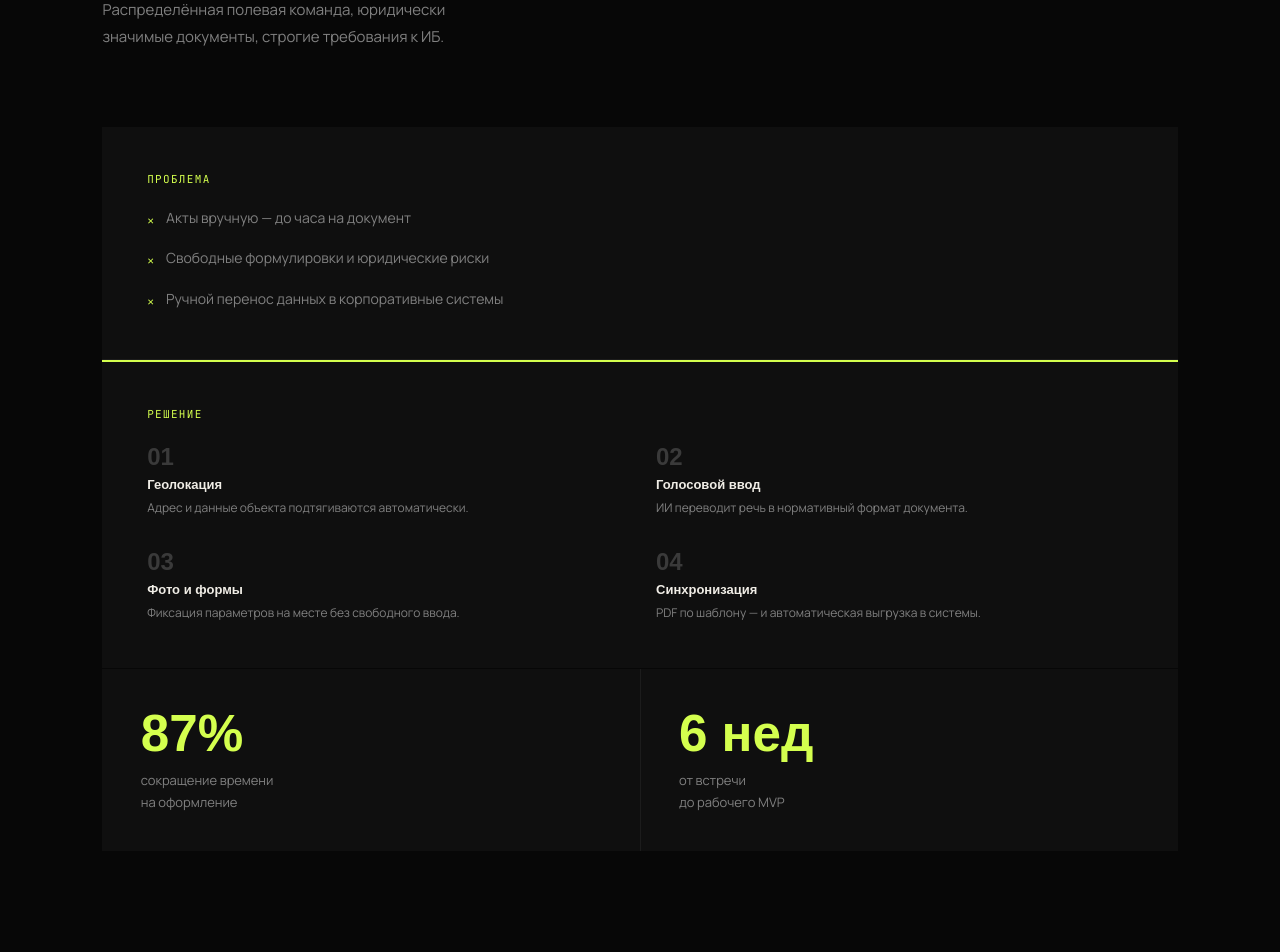
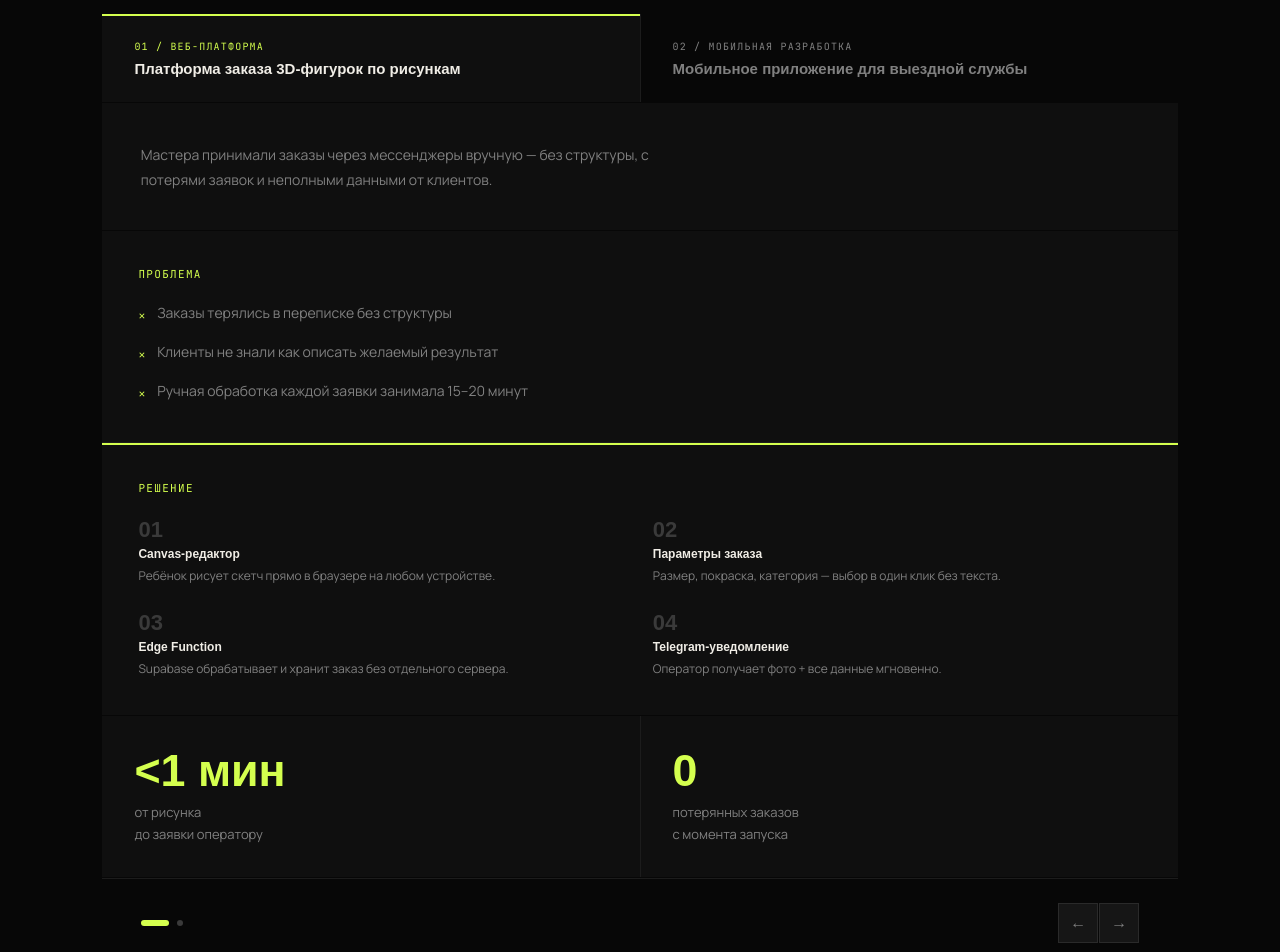
Before and after one commit to tonywkx/folk, a Next.js app: page / in a window 1280 px wide. Shown: the part 6740-7692 px from the top of the page. Built offline with nearby package versions, Linux system fonts and the light colour scheme; a web font is replaced by a local one.

Commit message:
feat: add new case

```diff
--- a/app/_sections/CaseSection.tsx
+++ b/app/_sections/CaseSection.tsx
@@ -1,24 +1,7 @@
 "use client";
 
 import { useReveal } from "@/app/_hooks/useReveal";
-
-const CHALLENGES = [
-  "Акты вручную — до часа на документ",
-  "Свободные формулировки и юридические риски",
-  "Ручной перенос данных в корпоративные системы",
-];
-
-const SOLUTION_STEPS = [
-  { num: "01", title: "Геолокация", desc: "Адрес и данные объекта подтягиваются автоматически." },
-  { num: "02", title: "Голосовой ввод", desc: "ИИ переводит речь в нормативный формат документа." },
-  { num: "03", title: "Фото и формы", desc: "Фиксация параметров на месте без свободного ввода." },
-  { num: "04", title: "Синхронизация", desc: "PDF по шаблону — и автоматическая выгрузка в системы." },
-];
-
-const RESULTS = [
-  { value: "87%", label: "сокращение времени\nна оформление" },
-  { value: "6 нед", label: "от встречи\nдо рабочего MVP" },
-];
+import { useState, useRef, useEffect } from "react";
 
 function RevealDiv({ children, className, style, delay }: {
   children: React.ReactNode;
@@ -34,78 +17,285 @@ function RevealDiv({ children, className, style, delay }: {
   );
 }
 
-export function CaseSection() {
+const CASES = [
+  {
+    tag: "01 / ВЕБ-ПЛАТФОРМА",
+    title: "Платформа заказа 3D-фигурок по рисункам",
+    desc: "Мастера принимали заказы через мессенджеры вручную — без структуры, с потерями заявок и неполными данными от клиентов.",
+    challenges: [
+      "Заказы терялись в переписке без структуры",
+      "Клиенты не знали как описать желаемый результат",
+      "Ручная обработка каждой заявки занимала 15–20 минут",
+    ],
+    steps: [
+      { num: "01", title: "Canvas-редактор", desc: "Ребёнок рисует скетч прямо в браузере на любом устройстве." },
+      { num: "02", title: "Параметры заказа", desc: "Размер, покраска, категория — выбор в один клик без текста." },
+      { num: "03", title: "Edge Function", desc: "Supabase обрабатывает и хранит заказ без отдельного сервера." },
+      { num: "04", title: "Telegram-уведомление", desc: "Оператор получает фото + все данные мгновенно." },
+    ],
+    results: [
+      { value: "<1 мин", label: "от рисунка\nдо заявки оператору" },
+      { value: "0", label: "потерянных заказов\nс момента запуска" },
+    ],
+  },
+  {
+    tag: "02 / МОБИЛЬНАЯ РАЗРАБОТКА",
+    title: "Мобильное приложение для выездной службы",
+    desc: "Крупная корпоративная структура. Распределённая полевая команда, юридически значимые документы, строгие требования к ИБ.",
+    challenges: [
+      "Акты вручную — до часа на документ",
+      "Свободные формулировки и юридические риски",
+      "Ручной перенос данных в корпоративные системы",
+    ],
+    steps: [
+      { num: "01", title: "Геолокация", desc: "Адрес и данные объекта подтягиваются автоматически." },
+      { num: "02", title: "Голосовой ввод", desc: "ИИ переводит речь в нормативный формат документа." },
+      { num: "03", title: "Фото и формы", desc: "Фиксация параметров на месте без свободного ввода." },
+      { num: "04", title: "Синхронизация", desc: "PDF по шаблону — и автоматическая выгрузка в системы." },
+    ],
+    results: [
+      { value: "87%", label: "сокращение времени\nна оформление" },
+      { value: "6 нед", label: "от встречи\nдо рабочего MVP" },
+    ],
+  },
+] as const;
+
+function CaseSlider() {
+  const [active, setActive] = useState(0);
+  const [animDir, setAnimDir] = useState<"left" | "right">("right");
+  const [visible, setVisible] = useState(true);
+  const timerRef = useRef<ReturnType<typeof setTimeout> | null>(null);
+
+  const go = (idx: number) => {
+    if (idx === active) return;
+    const dir = idx > active ? "right" : "left";
+    setAnimDir(dir);
+    setVisible(false);
+    timerRef.current = setTimeout(() => {
+      setActive(idx);
+      setVisible(true);
+    }, 260);
+  };
+
+  useEffect(() => () => { if (timerRef.current) clearTimeout(timerRef.current); }, []);
+
+  const c = CASES[active];
+
   return (
-    <section id="кейс" style={{ padding: "var(--section-py) 0", borderTop: "1px solid var(--border)" }}>
-      <div className="container">
+    <div>
+      {/* Табы */}
+      <div style={{
+        display: "flex",
+        gap: 1,
+        background: "var(--border)",
+        marginBottom: 1,
+      }}>
+        {CASES.map((item, i) => (
+          <button
+            key={i}
+            onClick={() => go(i)}
+            style={{
+              flex: 1,
+              padding: "clamp(16px,2vw,24px) clamp(20px,2.5vw,32px)",
+              background: active === i ? "var(--bg2)" : "var(--bg)",
+              border: "none",
+              cursor: "pointer",
+              textAlign: "left",
+              transition: "background 0.2s",
+              borderTop: active === i ? "2px solid var(--accent)" : "2px solid transparent",
+              position: "relative",
+            }}
+          >
+            <div className="font-mono-custom" style={{
+              fontSize: 10,
+              letterSpacing: "0.12em",
+              color: active === i ? "var(--accent)" : "var(--muted)",
+              marginBottom: 6,
+              transition: "color 0.2s",
+            }}>
+              {item.tag}
+            </div>
+            <div className="font-display" style={{
+              fontSize: "clamp(12px,1.5vw,15px)",
+              fontWeight: 700,
+              color: active === i ? "var(--text)" : "var(--muted)",
+              lineHeight: 1.3,
+              transition: "color 0.2s",
+            }}>
+              {item.title}
+            </div>
+          </button>
+        ))}
+      </div>
 
-        {/* Заголовок */}
-        <RevealDiv delay="d100">
-          <div className="font-mono-custom" style={{ fontSize: 11, color: "var(--muted)", letterSpacing: "0.15em", marginBottom: 16 }}>
-            {"// КЕЙС"}
-          </div>
-          <div style={{ display: "flex", alignItems: "flex-end", justifyContent: "space-between", flexWrap: "wrap", gap: 32, marginBottom: "clamp(48px,6vw,80px)" }}>
-            <h2 className="font-display" style={{ fontSize: "clamp(36px,5vw,64px)", fontWeight: 900, letterSpacing: "-0.02em", lineHeight: 1.05 }}>
-              Мобильное приложение<br />
-              для <span style={{ color: "var(--accent)" }}>выездной службы</span>
-            </h2>
-            <p style={{ fontSize: 15, color: "var(--muted)", maxWidth: 360, lineHeight: 1.8 }}>
-              Крупная корпоративная структура. Распределённая полевая команда, юридически значимые документы, строгие требования к ИБ.
-            </p>
-          </div>
-        </RevealDiv>
+      {/* Контент */}
+      <div style={{
+        opacity: visible ? 1 : 0,
+        transform: visible
+          ? "translateX(0)"
+          : animDir === "right" ? "translateX(24px)" : "translateX(-24px)",
+        transition: "opacity 0.26s ease, transform 0.26s ease",
+      }}>
+        {/* Описание */}
+        <div style={{
+          padding: "clamp(24px,3vw,40px)",
+          background: "var(--bg2)",
+          marginBottom: 1,
+        }}>
+          <p style={{ fontSize: 14, color: "var(--muted)", lineHeight: 1.8, maxWidth: 560 }}>
+            {c.desc}
+          </p>
+        </div>
 
         {/* Проблема + Решение */}
-        <div className="lg:grid-cols-2" style={{ display: "grid", gridTemplateColumns: "1fr", gap: 1, background: "var(--border)", marginBottom: 1 }}>
-          <RevealDiv delay="d200" style={{ padding: "clamp(28px,3.5vw,48px)", background: "var(--bg2)" }}>
+        <div
+          className="lg:grid-cols-2"
+          style={{ display: "grid", gridTemplateColumns: "1fr", gap: 1, background: "var(--border)", marginBottom: 1 }}
+        >
+          <div style={{ padding: "clamp(24px,3vw,36px)", background: "var(--bg2)" }}>
             <div className="font-mono-custom" style={{ fontSize: 11, color: "var(--accent)", letterSpacing: "0.12em", marginBottom: 20 }}>
               ПРОБЛЕМА
             </div>
-            <ul style={{ display: "flex", flexDirection: "column", gap: 14 }}>
-              {CHALLENGES.map((item) => (
+            <ul style={{ display: "flex", flexDirection: "column", gap: 12 }}>
+              {c.challenges.map((item) => (
                 <li key={item} style={{ display: "flex", alignItems: "flex-start", gap: 12, fontSize: 14, color: "var(--muted)", lineHeight: 1.7 }}>
                   <span style={{ color: "var(--accent)", marginTop: 3, flexShrink: 0 }}>×</span>
                   {item}
                 </li>
               ))}
             </ul>
-          </RevealDiv>
+          </div>
 
-          <RevealDiv delay="d300" style={{ padding: "clamp(28px,3.5vw,48px)", background: "var(--bg2)", borderTop: "2px solid var(--accent)" }}>
+          <div style={{ padding: "clamp(24px,3vw,36px)", background: "var(--bg2)", borderTop: "2px solid var(--accent)" }}>
             <div className="font-mono-custom" style={{ fontSize: 11, color: "var(--accent)", letterSpacing: "0.12em", marginBottom: 24 }}>
               РЕШЕНИЕ
             </div>
-            <div style={{ display: "grid", gridTemplateColumns: "1fr 1fr", gap: "clamp(20px,2.5vw,32px)" }}>
-              {SOLUTION_STEPS.map((step) => (
+            <div style={{ display: "grid", gridTemplateColumns: "1fr 1fr", gap: "clamp(16px,2vw,28px)" }}>
+              {c.steps.map((step) => (
                 <div key={step.num}>
-                  <div className="font-display" style={{ fontSize: 24, fontWeight: 900, color: "var(--muted2)", marginBottom: 8, lineHeight: 1 }}>
+                  <div className="font-display" style={{ fontSize: 22, fontWeight: 900, color: "var(--muted2)", marginBottom: 6, lineHeight: 1 }}>
                     {step.num}
                   </div>
-                  <div className="font-display" style={{ fontSize: 13, fontWeight: 700, marginBottom: 6 }}>{step.title}</div>
+                  <div className="font-display" style={{ fontSize: 12, fontWeight: 700, marginBottom: 5 }}>{step.title}</div>
                   <p style={{ fontSize: 12, color: "var(--muted)", lineHeight: 1.7 }}>{step.desc}</p>
                 </div>
               ))}
             </div>
-          </RevealDiv>
+          </div>
         </div>
 
         {/* Результаты */}
-        <div style={{ display: "grid", gridTemplateColumns: "repeat(2, 1fr)", background: "var(--border)", gap: 1 }}>
-          {RESULTS.map((r, i) => (
-            <RevealDiv
+        <div style={{ display: "grid", gridTemplateColumns: "repeat(2, 1fr)", gap: 1, background: "var(--border)" }}>
+          {c.results.map((r) => (
+            <div
               key={r.label}
-              delay={["d100", "d200"][i] as string}
-              style={{ padding: "clamp(24px,3vw,40px)", background: "var(--bg2)" }}
+              style={{ padding: "clamp(20px,2.5vw,36px)", background: "var(--bg2)" }}
             >
-              <div className="font-display" style={{ fontSize: "clamp(32px,4vw,52px)", fontWeight: 900, color: "var(--accent)", lineHeight: 1, marginBottom: 10 }}>
+              <div className="font-display" style={{
+                fontSize: "clamp(28px,3.5vw,48px)",
+                fontWeight: 900,
+                color: "var(--accent)",
+                lineHeight: 1,
+                marginBottom: 8,
+              }}>
                 {r.value}
               </div>
               <div style={{ fontSize: 13, color: "var(--muted)", lineHeight: 1.7, whiteSpace: "pre-line" }}>
                 {r.label}
               </div>
-            </RevealDiv>
+            </div>
           ))}
         </div>
+      </div>
+
+      {/* Навигация */}
+      <div style={{
+        display: "flex",
+        alignItems: "center",
+        justifyContent: "space-between",
+        padding: "clamp(16px,2vw,24px) clamp(24px,3vw,40px)",
+        borderTop: "1px solid var(--border)",
+        marginTop: 1,
+      }}>
+        <div style={{ display: "flex", gap: 8 }}>
+          {CASES.map((_, i) => (
+            <button
+              key={i}
+              onClick={() => go(i)}
+              style={{
+                width: active === i ? 28 : 6,
+                height: 6,
+                borderRadius: 3,
+                background: active === i ? "var(--accent)" : "var(--muted2)",
+                border: "none",
+                cursor: "pointer",
+                transition: "width 0.3s ease, background 0.3s ease",
+                padding: 0,
+              }}
+            />
+          ))}
+        </div>
+        <div style={{ display: "flex", gap: 1 }}>
+          <button
+            onClick={() => go((active - 1 + CASES.length) % CASES.length)}
+            style={{
+              width: 40, height: 40,
+              background: "var(--bg3)",
+              border: "1px solid var(--border2)",
+              color: "var(--muted)",
+              cursor: "pointer",
+              fontSize: 16,
+              display: "flex", alignItems: "center", justifyContent: "center",
+              transition: "color 0.2s, border-color 0.2s",
+            }}
+            onMouseEnter={e => { (e.currentTarget as HTMLButtonElement).style.color = "var(--text)"; (e.currentTarget as HTMLButtonElement).style.borderColor = "var(--muted)"; }}
+            onMouseLeave={e => { (e.currentTarget as HTMLButtonElement).style.color = "var(--muted)"; (e.currentTarget as HTMLButtonElement).style.borderColor = "var(--border2)"; }}
+          >
+            ←
+          </button>
+          <button
+            onClick={() => go((active + 1) % CASES.length)}
+            style={{
+              width: 40, height: 40,
+              background: "var(--bg3)",
+              border: "1px solid var(--border2)",
+              color: "var(--muted)",
+              cursor: "pointer",
+              fontSize: 16,
+              display: "flex", alignItems: "center", justifyContent: "center",
+              transition: "color 0.2s, border-color 0.2s",
+            }}
+            onMouseEnter={e => { (e.currentTarget as HTMLButtonElement).style.color = "var(--text)"; (e.currentTarget as HTMLButtonElement).style.borderColor = "var(--muted)"; }}
+            onMouseLeave={e => { (e.currentTarget as HTMLButtonElement).style.color = "var(--muted)"; (e.currentTarget as HTMLButtonElement).style.borderColor = "var(--border2)"; }}
+          >
+            →
+          </button>
+        </div>
+      </div>
+    </div>
+  );
+}
+
+export function CaseSection() {
+  return (
+    <section id="кейс" style={{ padding: "var(--section-py) 0", borderTop: "1px solid var(--border)" }}>
+      <div className="container">
+
+        <RevealDiv delay="d100" style={{ marginBottom: "clamp(48px,6vw,80px)" }}>
+          <div className="font-mono-custom" style={{ fontSize: 11, color: "var(--muted)", letterSpacing: "0.15em", marginBottom: 16 }}>
+            {"// КЕЙСЫ"}
+          </div>
+          <div style={{ display: "flex", alignItems: "flex-end", justifyContent: "space-between", flexWrap: "wrap", gap: 32 }}>
+            <h2 className="font-display" style={{ fontSize: "clamp(36px,5vw,64px)", fontWeight: 900, letterSpacing: "-0.02em", lineHeight: 1.05 }}>
+              Реальные проекты,<br />
+              <span style={{ color: "var(--accent)" }}>реальные результаты</span>
+            </h2>
+          </div>
+        </RevealDiv>
+
+        <RevealDiv delay="d200">
+          <CaseSlider />
+        </RevealDiv>
 
       </div>
     </section>
--- a/app/page.tsx
+++ b/app/page.tsx
@@ -1,4 +1,5 @@
 import { Nav } from "@/app/_components/Nav";
+import { CaseFloatButton } from "@/app/_components/CaseFloatButton";
 import { HeroSection } from "@/app/_sections/HeroSection";
 import { MarqueeSection } from "@/app/_sections/MarqueeSection";
 import { StatsSection } from "@/app/_sections/StatsSection";
@@ -24,6 +25,7 @@ export default function Home() {
       <AboutSection />
       <CtaSection />
       <Footer />
+      <CaseFloatButton />
     </div>
   );
 }
```
Also changed, not shown: app/_components/CaseFloatButton.tsx (added, +73 -0 lines).
